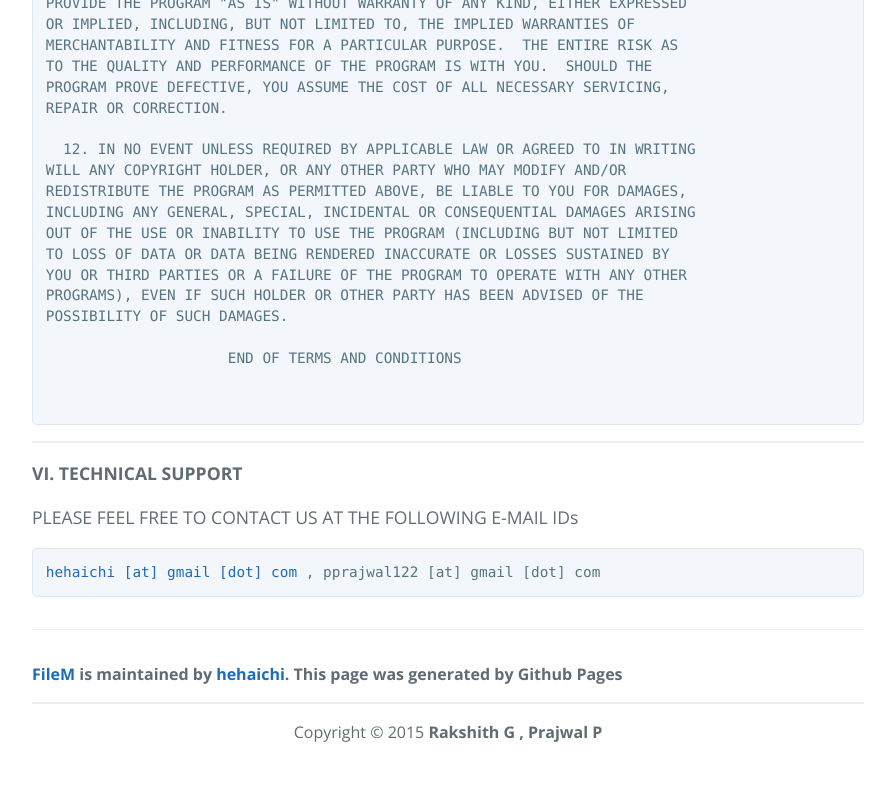
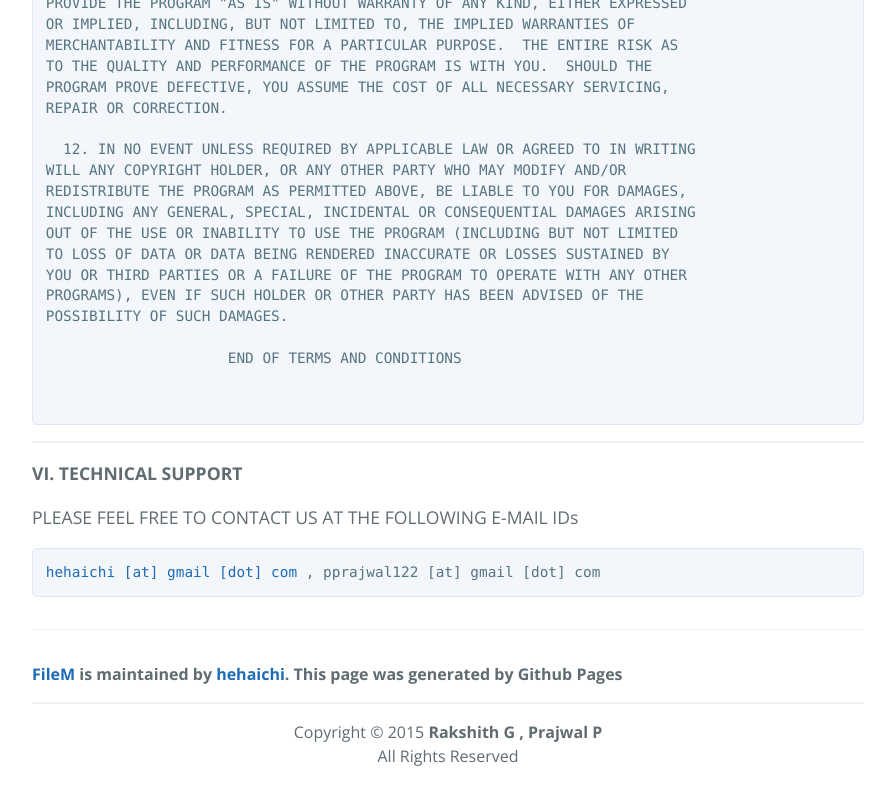
Before and after one commit to grakshith/FileM, a plain HTML site: page index.html in a window 1280 px wide. Shown: the part 7850-8650 px from the top of the page, without its empty margins (192-1087 px from the left). Before the commit the page ends 8626 px from the top, so only its background shows below. Drawn offline with nearby package versions, Linux system fonts and the light colour scheme.

Commit message:
Update index.html

```diff
--- a/index.html
+++ b/index.html
@@ -413,6 +413,8 @@ POSSIBILITY OF SUCH DAMAGES.
         <hr>
 <center>Copyright &copy; 2015 <b>Rakshith G , Prajwal P</b></center>
 
+<center>All Rights Reserved</center>
+
       </footer>
 
     </section>
```
